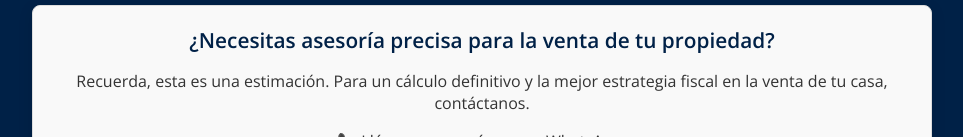
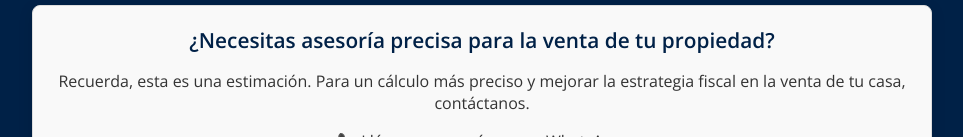
Before and after one commit to MrTowers361/Calculadora-ISR-venta-de-Inmuebles, a plain HTML site: page index.html in a window 1280 px wide. Shown: the part 815-952 px from the top of the page, without its empty margins (158-1121 px from the left). Drawn offline with nearby package versions, Linux system fonts and the light colour scheme.

Commit message:
Update index.html

```diff
--- a/index.html
+++ b/index.html
@@ -105,7 +105,7 @@
             </div> <div class="contact-card">
             <h3>¿Necesitas asesoría precisa para la venta de tu propiedad?</h3>
             <p>
-                Recuerda, esta es una estimación. Para un cálculo definitivo y la mejor estrategia fiscal en la venta de tu casa, contáctanos.
+                Recuerda, esta es una estimación. Para un cálculo más preciso y mejorar la estrategia fiscal en la venta de tu casa, contáctanos.
             </p>
             <p class="contact-info">
                 📞 Llámanos o envíanos un WhatsApp:
```
